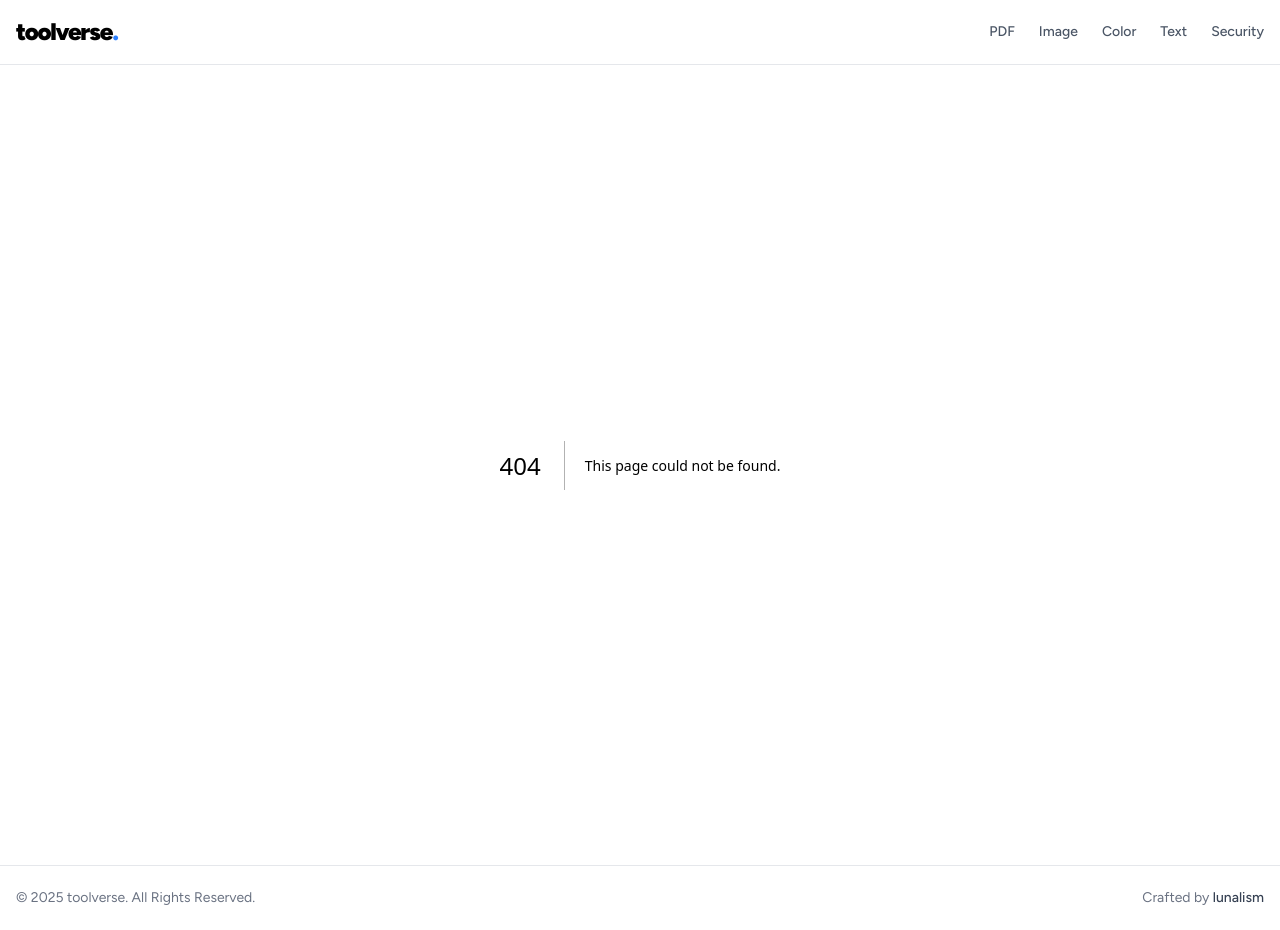
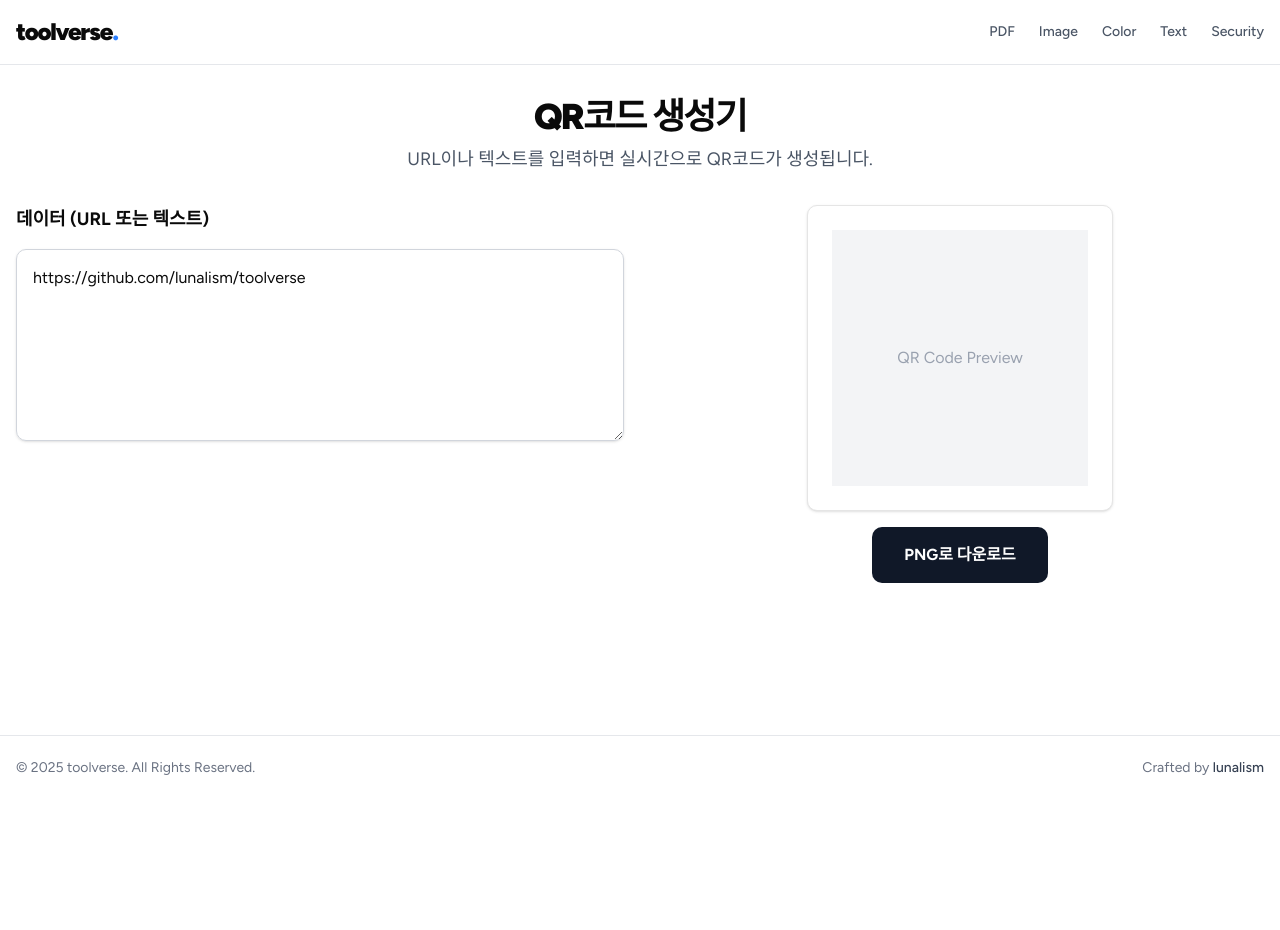
Before and after one commit to lunalism/toolverse, a Next.js app: page /security/qr-code-generator in a window 1280 px wide. Before the commit this address had no page. After the commit the page ends 800 px from the top, so only its background shows below. Built offline with nearby package versions, Linux system fonts and the light colour scheme.

Commit message:
feat: Add UI scaffold for QR Code Generator tool

```diff
--- a/package.json
+++ b/package.json
@@ -22,6 +22,7 @@
     "lucide-react": "^0.544.0",
     "next": "15.5.3",
     "pdf-lib": "^1.17.1",
+    "qrcode.react": "^4.2.0",
     "react": "19.1.0",
     "react-dom": "19.1.0",
     "sharp": "^0.34.3",
--- a/src/app/security/page.tsx
+++ b/src/app/security/page.tsx
@@ -13,6 +13,11 @@ const tools = [
         href: "/security/password-generator",
         title: "비밀번호 생성기",
         description: "암호학적으로 안전한 강력한 비밀번호를 생성하여 보안을 강화하세요.",
+    },
+    {
+        href: "/security/qr-code-generator",
+        title: "QR코드 생성기",
+        description: "텍스트나 URL을 즉시 QR코드로 변환하고 이미지로 다운로드합니다.",
     },
 ];
 
--- a/src/app/security/password-generator/page.tsx
+++ b/src/app/security/password-generator/page.tsx
@@ -2,6 +2,7 @@
 
 "use client";
 
+import { Button } from '@/components/ui/button';
 import { useState, useEffect, useCallback } from 'react';
 
 const CHARSETS = {
@@ -80,7 +81,7 @@ export default function PasswordGeneratorPage() {
             <div className="max-w-xl mx-auto">
                 <div className="relative p-4 bg-gray-900 text-white rounded-lg flex items-center justify-between font-mono text-xl break-all">
                     <span>{password}</span>
-                    <button onClick={handleCopy} className="text-gray-400 hover:text-white flex-shrink-0 ml-4">
+                    <Button onClick={handleCopy} className="text-gray-400 hover:text-white flex-shrink-0 ml-4">
                         {copied ? (
                             <svg xmlns="http://www.w3.org/2000/svg" width="24" height="24" viewBox="0 0 24 24" fill="none" stroke="currentColor" strokeWidth="2" strokeLinecap="round" strokeLinejoin="round">
                                 <polyline points="20 6 9 17 4 12"></polyline>
@@ -91,12 +92,12 @@ export default function PasswordGeneratorPage() {
                                 <path d="M5 15H4a2 2 0 0 1-2-2V4a2 2 0 0 1 2-2h9a2 2 0 0 1 2 2v1"></path>
                             </svg>
                         )}
-                    </button>
+                    </Button>
                 </div>
 
-                <button onClick={generate} className="w-full mt-4 px-6 py-3 bg-indigo-600 text-white font-semibold rounded-lg hover:bg-indigo-700 transition-colors shadow-md">
+                <Button onClick={generate} className="w-full mt-4 px-6 py-3 bg-indigo-600 text-white font-semibold rounded-lg hover:bg-indigo-700 transition-colors shadow-md">
                     새 {mode === 'password' ? '비밀번호' : 'PIN'} 생성
-                </button>
+                </Button>
 
                 <div className="mt-6 p-6 border rounded-lg bg-white space-y-4 shadow-sm">
                     {/* 👇 모드 선택 UI 추가 */}
--- /dev/null
+++ b/src/app/security/qr-code-generator/page.tsx
@@ -0,0 +1,50 @@
+// src/app/security/qr-code-generator/page.tsx
+
+"use client";
+
+import { useState } from 'react';
+
+export default function QrCodeGeneratorPage() {
+    const [text, setText] = useState('https://github.com/lunalism/toolverse');
+
+    return (
+        <div className="container mx-auto px-4 py-8">
+            <div className="text-center mb-8">
+                <h1 className="text-4xl font-black tracking-tighter">QR코드 생성기</h1>
+                <p className="text-lg text-gray-600 mt-2">
+                    URL이나 텍스트를 입력하면 실시간으로 QR코드가 생성됩니다.
+                </p>
+            </div>
+
+            <div className="grid grid-cols-1 md:grid-cols-2 gap-8">
+                {/* 컨트롤 패널 (왼쪽) */}
+                <div className="space-y-4">
+                    <label htmlFor="qr-text" className="block text-lg font-semibold">
+                        데이터 (URL 또는 텍스트)
+                    </label>
+                    <textarea
+                        id="qr-text"
+                        value={text}
+                        onChange={(e) => setText(e.target.value)}
+                        placeholder="https://..."
+                        className="w-full h-48 p-4 border border-gray-300 rounded-lg shadow-sm focus:outline-none focus:ring-2 focus:ring-indigo-500"
+                    />
+                    {/* 여기에 색상, 크기 등 다른 옵션들이 추가될 수 있습니다. */}
+                </div>
+
+                {/* QR코드 미리보기 (오른쪽) */}
+                <div className="flex flex-col items-center justify-center space-y-4">
+                    <div className="p-6 border rounded-lg bg-white shadow-sm">
+                        {/* 여기에 qrcode.react 컴포넌트가 들어올 예정입니다. */}
+                        <div className="w-64 h-64 bg-gray-100 flex items-center justify-center">
+                        <p className="text-gray-400">QR Code Preview</p>
+                        </div>
+                    </div>
+                    <button className="px-8 py-4 bg-gray-900 text-white font-semibold rounded-lg hover:bg-gray-700">
+                        PNG로 다운로드
+                    </button>
+                </div>
+            </div>
+        </div>
+    );
+}
```
Also changed, not shown: 1 other file (tests, documents, lock files or other folders).
